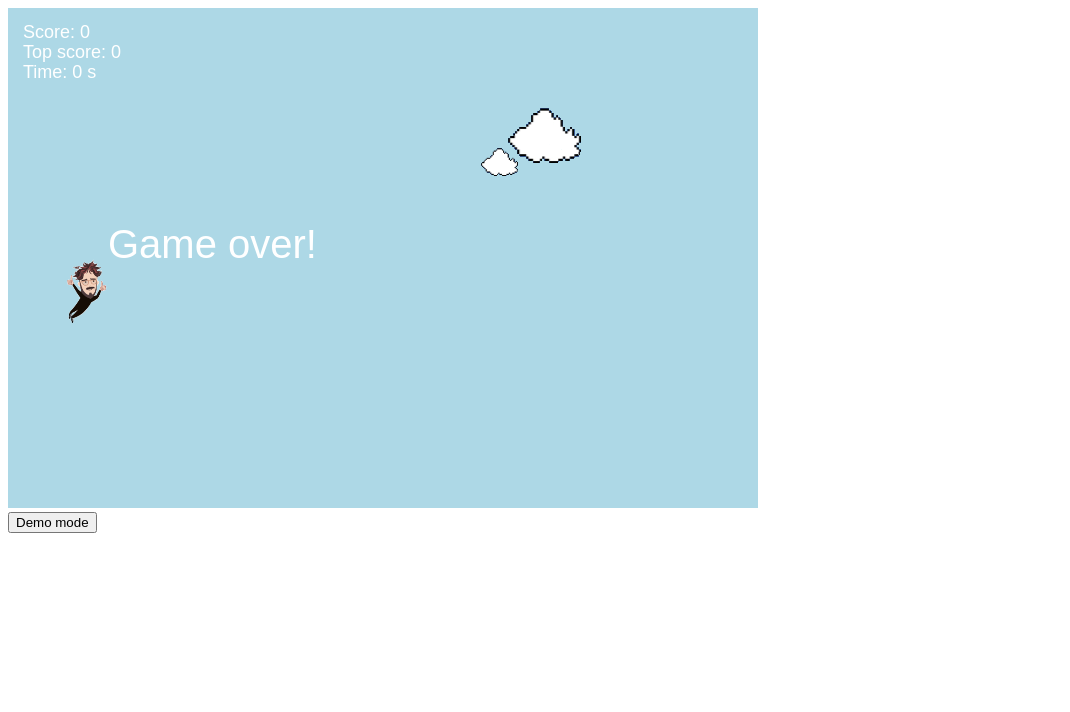
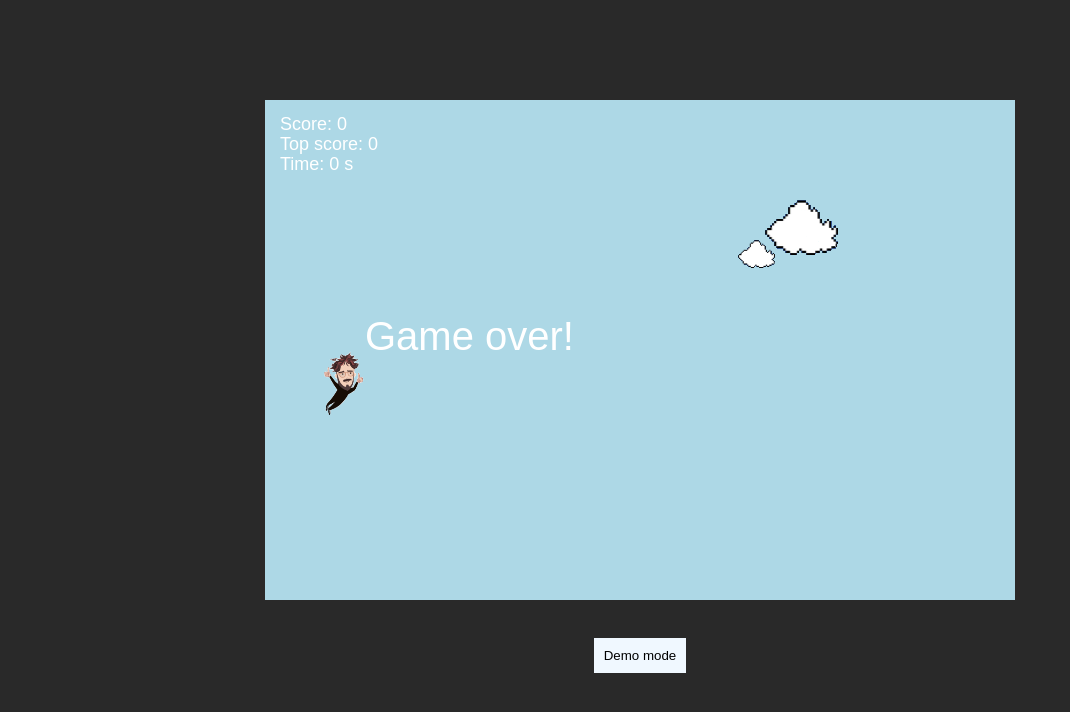
Before and after one commit to artdimitrov/flappy-bird, a plain HTML site: page index.html in a window 1280 px wide. Shown: the whole page, without its empty margins (0-1070 px from the left). Drawn offline with Linux system fonts and the light colour scheme.

Commit message:
feat: add some styles

```diff
--- a/index.html
+++ b/index.html
@@ -3,6 +3,11 @@
 <head>
   <meta charset="UTF-8">
   <title>Flappy</title>
+  <style>
+    body { background-color: #292929; }
+    button { display: block; margin: 0 auto; padding: 10px; border: none; background-color: aliceblue }
+    canvas { display: block; margin: 100px auto 20px; }
+  </style>
 </head>
 <body>
 <canvas id="canvas" width="750" height="500"></canvas>
```
